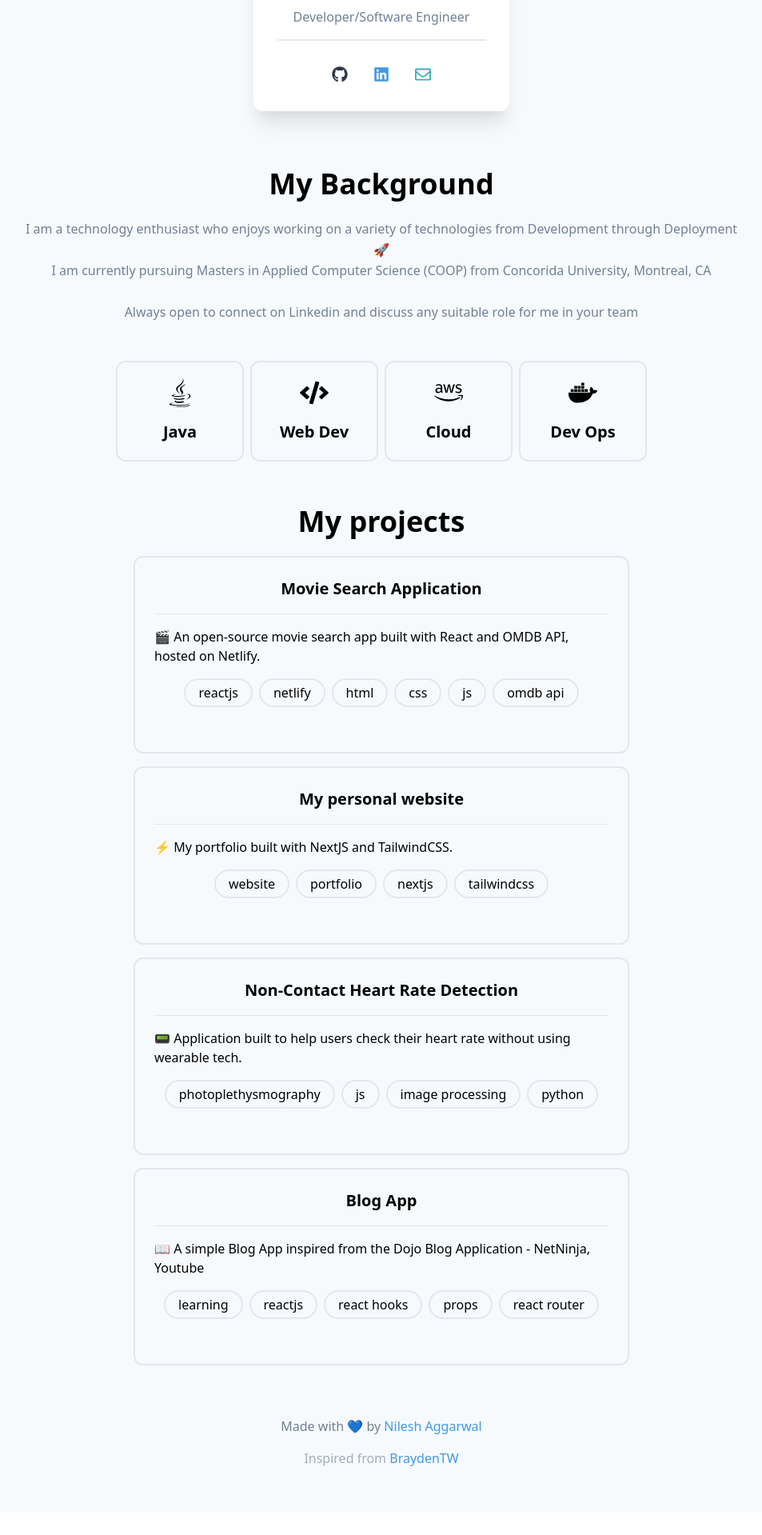
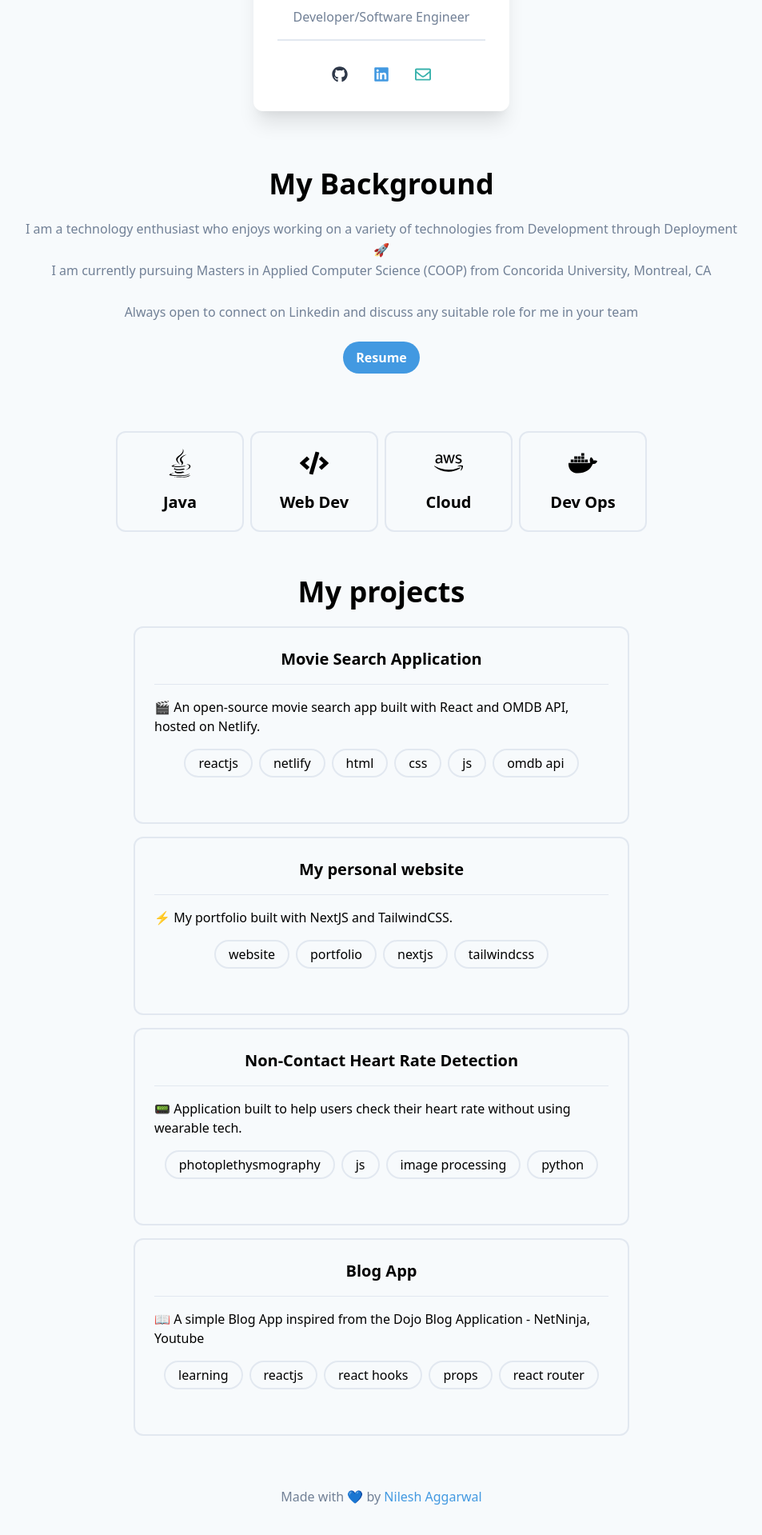
Before and after one commit to nil3sh99/nil3sh99.github.io, a React (Create React App) app: page / in a window 1280 px wide. Shown: the part 243-2162 px from the top of the page at 80% size, without its empty margins (163-1116 px from the left). Before the commit the page ends 2134 px from the top, so only its background shows below. Built offline with nearby package versions, Linux system fonts and the light colour scheme.

Commit message:
Update: Added Resume button and fixed github link

```diff
--- a/package.json
+++ b/package.json
@@ -14,6 +14,7 @@
     "react-dom": "^16.14.0",
     "react-github-btn": "^1.2.0",
     "react-icons": "^3.11.0",
+    "react-router-dom": "^6.2.1",
     "react-scripts": "3.4.3",
     "save-dev": "^0.0.1-security"
   },
--- a/src/assets/data.js
+++ b/src/assets/data.js
@@ -5,8 +5,9 @@ const BOOTSTRAP_FOR_SKILL_ICON = "text-4xl mx-auto inline-block";
 const data = {
   name: "Nilesh Aggarwal",
   title: "Developer/Software Engineer",
+  url: "https://drive.google.com/file/d/1meomFKW9PzFeUHr-lbH-Xjdo7tA8NvcF/view?usp=sharing",
   social: {
-    github: "https://github.com/BraydenTW",
+    github: "https://github.com/nil3sh99",
     linkedin: "https://www.linkedin.com/in/nilesh-dev/",
     email: "agnilesh8199@gmail.com",
   },
--- a/src/partials/About.js
+++ b/src/partials/About.js
@@ -1,12 +1,16 @@
 import React from "react";
 
 function About({ title, description }) {
+  const url = "https://drive.google.com/file/d/1meomFKW9PzFeUHr-lbH-Xjdo7tA8NvcF/view?usp=sharing";
   return (
     <div className="max-w-4xl mx-auto mt-16">
       <p className="text-2xl hover:text-gray-700 md:text-4xl font-bold text-center">{title}</p>
       <p className="text-base text-center md:text-center whitespace-pre-line text-gray-600 leading-relaxed mt-4">
         {description}
       </p>
+        <div className="p-6 flex justify-center">
+          <button className="bg-blue-500 hover:bg-blue-700 text-white font-bold py-2 px-4 rounded-full"><a href = {url}>Resume</a></button>
+        </div>
     </div>
   );
 }
--- a/src/partials/Footer.js
+++ b/src/partials/Footer.js
@@ -7,9 +7,7 @@ function Footer({github}) {
       <p className="text-gray-600 mb-4">
         Made with <span role="img" aria-label="heart">💙</span> by <a className="text-blue-500 hover:underline" href="https://github.com/nil3sh99/port-react">Nilesh Aggarwal</a>
       </p>
-      <p className="text-gray-500 mb-4">
-        Inspired from <a className="text-blue-500 hover:underline" href="https://github.com/BraydenTW/react-tailwind-portfolio"> BraydenTW </a>
-      </p>
+
       {/* <GitHubButton href={github+"/react-tailwind-portfolio"} data-color-scheme="no-preference: light; light: light; dark: light;" data-icon="octicon-star" data-size="large" data-show-count="true" aria-label="Star ntkme/github-buttons on GitHub">Star</GitHubButton>
       &nbsp;&nbsp;
       <GitHubButton href={github+"/react-tailwind-portfolio/fork"} data-color-scheme="no-preference: light; light: light; dark: light;" data-icon="octicon-repo-forked" data-size="large" data-show-count="true" aria-label="Fork ntkme/github-buttons on GitHub">Fork</GitHubButton> */}
```
Also changed, not shown: 2 other files (tests, documents, lock files or other folders).
